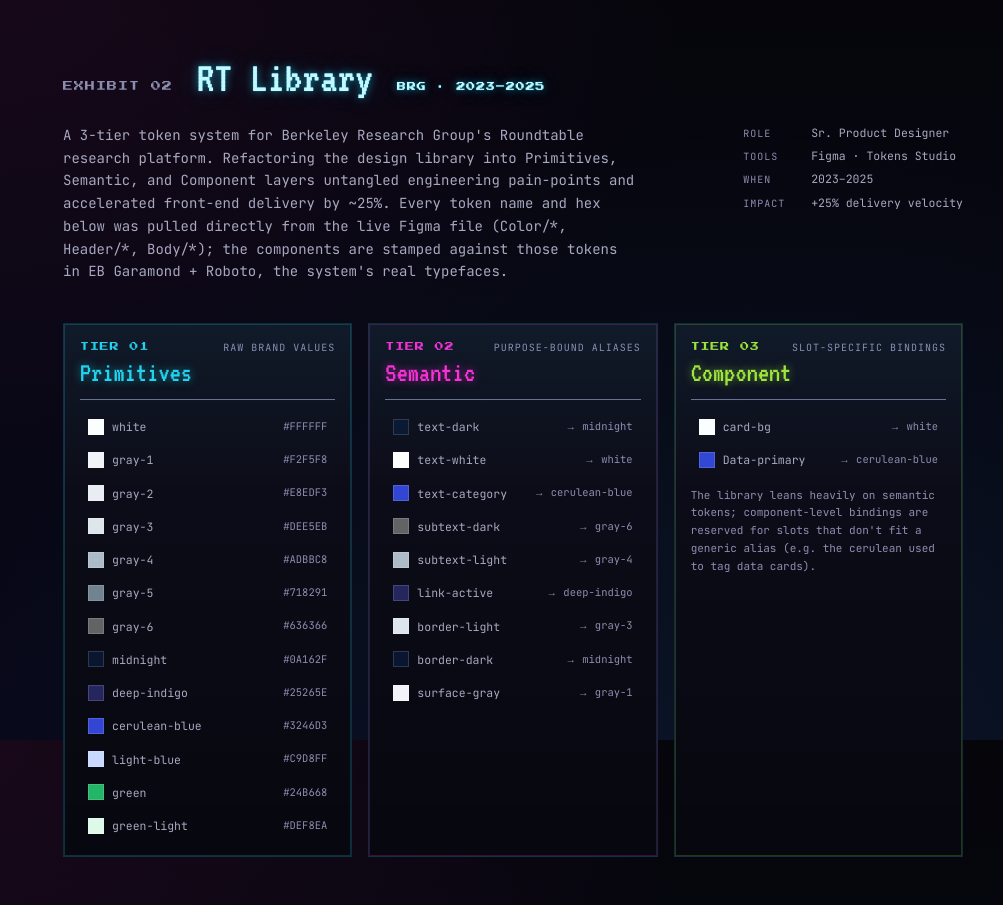
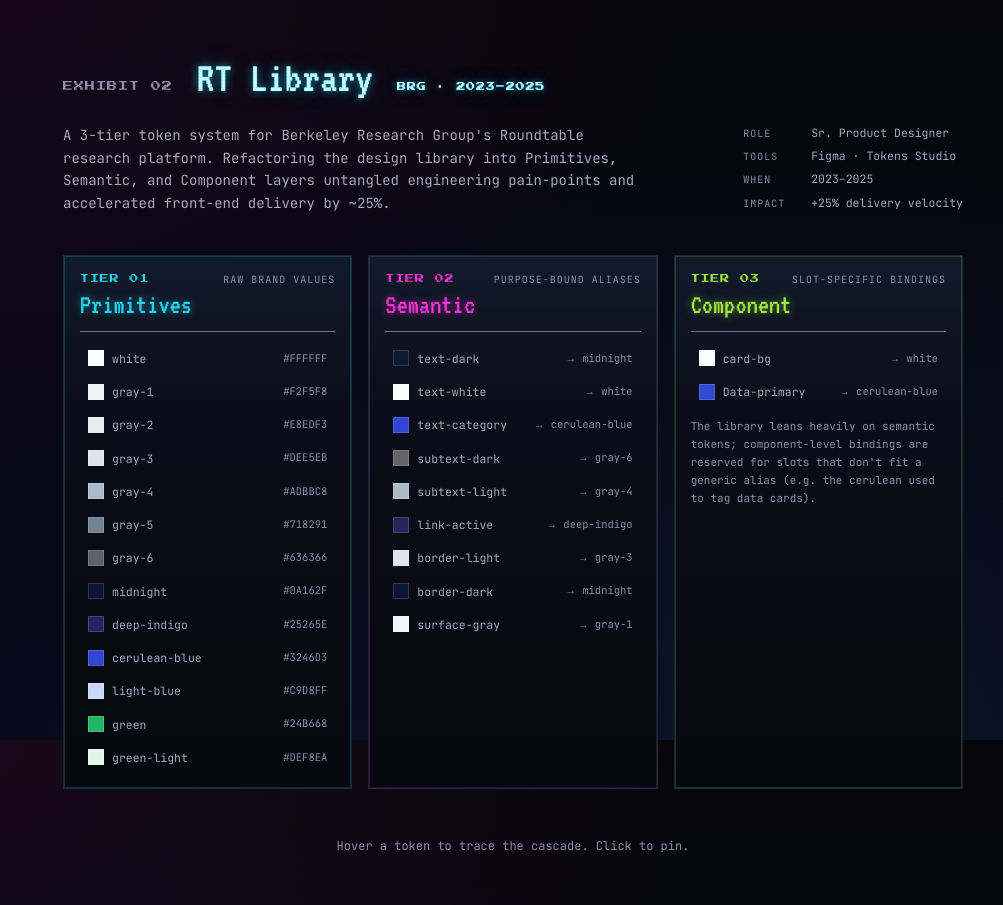
Before and after one commit to Mthomaswicher/my-ux-portfolio, a Next.js app: page /lab in a window 1280 px wide. Shown: the part 1660-2565 px from the top of the page, without its empty margins (277-1280 px from the left). Built offline with nearby package versions, Linux system fonts and the light colour scheme.

Commit message:
Trim RT Library description

```diff
--- a/app/lab/page.tsx
+++ b/app/lab/page.tsx
@@ -171,10 +171,7 @@
                 A 3-tier token system for Berkeley Research Group&apos;s Roundtable
                 research platform. Refactoring the design library into Primitives,
                 Semantic, and Component layers untangled engineering pain-points
-                and accelerated front-end delivery by ~25%. Every token name and
-                hex below was pulled directly from the live Figma file (Color/*,
-                Header/*, Body/*); the components are stamped against those tokens
-                in EB Garamond + Roboto, the system&apos;s real typefaces.
+                and accelerated front-end delivery by ~25%.
               </p>
               <dl className="grid grid-cols-[68px_1fr] gap-y-1.5 font-mono text-[11.5px] text-ink-dim self-start">
                 <dt className="text-ink-mute uppercase tracking-widest text-[10px] pt-0.5">Role</dt>
```
